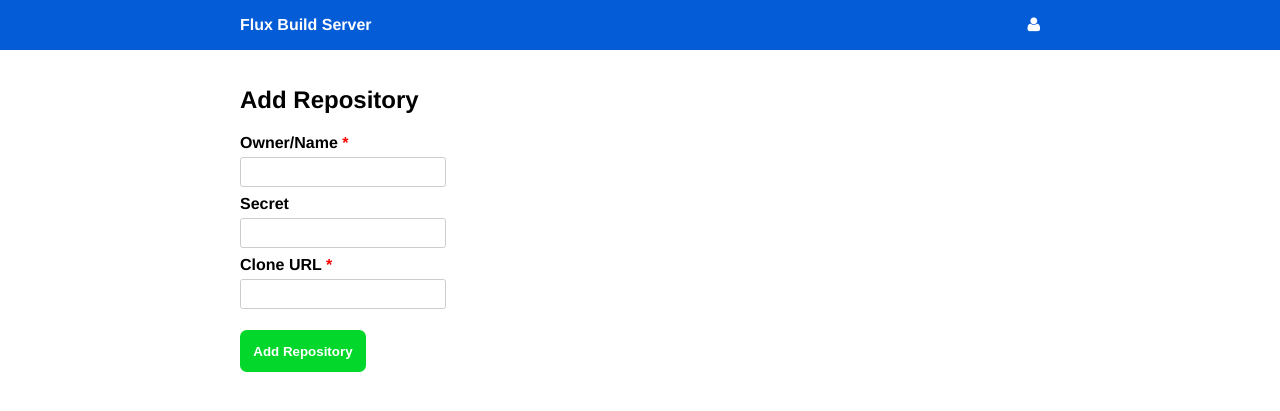
After one commit to NiklasRosenstein/flux-ci, a Flask app: template flux/templates/new_repo.html in a window 1280 px wide. The commit adds this page. Shown: the top 411 px of the page. Run offline with Flask 2, Linux system fonts and the light colour scheme; the template is opened without the code that fills it, so the values that code supplies are empty; parts of the project's set-up code (start-up, migrations or seed data) failed here and were passed over.

Commit message:
add new_repo view

```diff
--- a/flux/models.py
+++ b/flux/models.py
@@ -4,7 +4,7 @@
 import enum
 
 from sqlalchemy import create_engine
-from sqlalchemy import Column, Boolean, Integer, Enum, String, ForeignKey
+from sqlalchemy import Column, Boolean, Integer, Enum, String, DateTime, ForeignKey
 from sqlalchemy.orm import sessionmaker, relationship
 from sqlalchemy.ext.declarative import declarative_base
 from . import config, utils
@@ -93,6 +93,9 @@ class Build(Base):
   commit_sha = Column(String)
   uuid = Column(String)
   status = Column(Enum(*Status))
+  date_queued = Column(DateTime)
+  date_started = Column(DateTime)
+  date_finished = Column(DateTime)
 
 
 Base.metadata.create_all(engine)
--- a/flux/static/flux/css/flux.css
+++ b/flux/static/flux/css/flux.css
@@ -2,66 +2,28 @@
 
 html { font-family: "Helvetica Neue", "Arial", "sans-serif"; }
 
+.container { padding: 1em; width: 800px; margin: auto; }
+.header { background-color: #045CD7; color: white; }
+.header .title { font-weight: bold; }
+.header .user { float: right; }
 
-.container {
-  padding: 1em;
+.green {
+  background-color: #04D72B;
 }
 
-.header {
-  background-color: #045CD7;
+.button {
+  margin: 1em 0;
+  padding: 1em;
+  border: 0px;
+  border-radius: 0.5em;
+  font-weight: bold;
   color: white;
 }
-
-.title {
-  font-weight: bold;
+.field { margin-bottom: 0.5em; }
+.field label { font-weight: bold; display: block; margin-bottom: 0.3em; }
+.field input {
+  padding: 0.5em 1em;
+  border: 1px solid #CCCCCC;
+  border-radius: 0.2em;
 }
-
-.build-list {
-  padding: 0;
-  margin: 0;
-}
-
-.build-list li {
-  list-style: none;
-  border: 1px solid #ccc;
-}
-
-.build-list li .head {
-  padding: 1em;
-  background-color: #E8F5FD;
-}
-
-.build-list li:nth-child(even) {
-  border-top-width: 0;
-}
-
-.build-list li:nth-child(even) .head {
-  background-color: #D0E8FB;
-}
-
-.build-list .repo {
-  font-weight: bold;
-}
-
-.build-list .repo::after {
-  font-weight: normal;
-  content: " \2013 ";
-}
-
-.build-list .commit {
-  font-family: monospace;
-}
-
-.build-list .download-log,
-.build-list .download-artifacts,
-.build-list .date {
-  float: right;
-  margin-left: 1em;
-}
-
-.build-list .output {
-  padding: 1em;
-  background-color: #eee;
-  white-space: pre;
-  font-family: monospace;
-}
+.required.field label::after { content: " *"; color: red; }
--- a/flux/templates/base.html
+++ b/flux/templates/base.html
@@ -9,11 +9,13 @@
     {% endblock head %}
   </head>
   <body>
-    <div class="container header">
+    <div class="header"><div class="container">
       <span class="title">{{ config.app_title }}</span>
-      <span class="fr"><i class="fa fa-user"></i> {{ user.name }}</span>
+      <span class="user"><i class="fa fa-user"></i> {{ user.name }}</span>
+    </div></div>
+    <div class="container">
+      {% block body %}
+      {% endblock body %}
     </div>
-    {% block body %}
-    {% endblock body %}
   </body>
 </html>
--- a/flux/templates/dashboard.html
+++ b/flux/templates/dashboard.html
@@ -1,7 +1,6 @@
 {% extends "base.html" %}
 {% set page_title = "Dashboard" %}
 {% block body %}
-    <div class="container">
   <h2>Repositories ({{ repositories|length }})
     <a href="{{ url_for('new_repo') }}">+</a>
   </h2>
@@ -10,5 +9,4 @@
     <li><a href='#'>{{ repo.name }} ({{ repo.builds|length }})</a></li>
   {% endfor %}
   </ul>
-    </div>
 {% endblock body %}
--- /dev/null
+++ b/flux/templates/new_repo.html
@@ -0,0 +1,27 @@
+{% extends "base.html" %}
+{% set page_title = "Add Repository" %}
+{% block body %}
+    <h2>Add Repository</h2>
+    {% if errors %}
+      <ul>
+      {% for msg in errors %}
+        <li>{{ msg }}</li>
+      {% endfor %}
+      </ul>
+    {% endif %}
+    <form method="post">
+      <div class="field required">
+        <label for="repo_name">Owner/Name</label>
+        <input type="text" name="repo_name">
+      </div>
+      <div class="field">
+        <label>Secret</label>
+        <input type="password" name="repo_secret">
+      </div>
+      <div class="field required">
+        <label>Clone URL</label>
+        <input type="text" name="repo_clone_url">
+      </div>
+      <button class="button green">Add Repository</button>
+    </form>
+{% endblock body %}
```
Also changed, not shown: flux/views.py (+23 -4 lines). Lines whose indentation alone changed are shown as unchanged.
